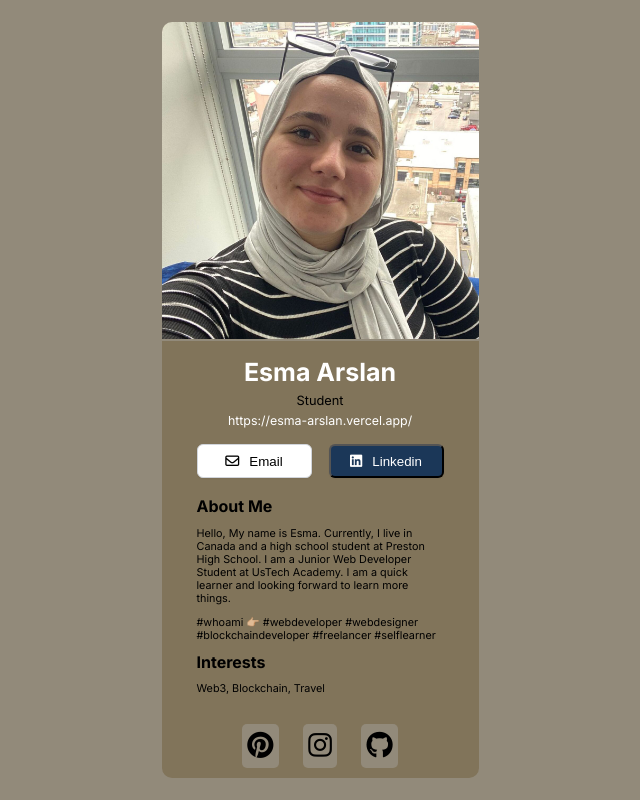
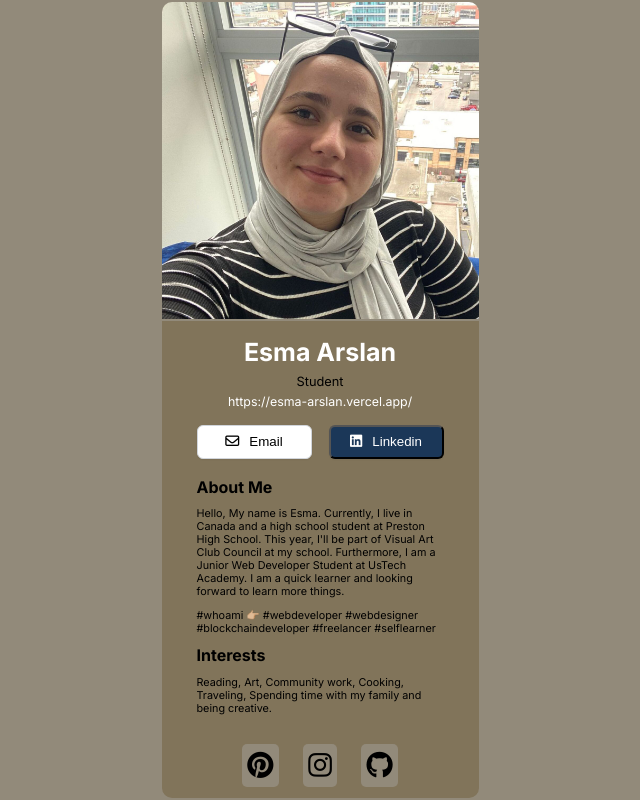
Before and after one commit to esmaxarslan/esma-arslan, a plain HTML site: page index.html in a window 1280 px wide. Shown: the whole page, without its empty margins (320-960 px from the left). Drawn offline with Linux system fonts and the light colour scheme.

Commit message:
interests are given now.

```diff
--- a/index.html
+++ b/index.html
@@ -48,7 +48,7 @@
                         <h3 class="bcard__heading">About Me</h3>
                         <p class="bcard__text">
                             Hello, My name is Esma. Currently, I live in Canada and a high school student at Preston
-                            High School. I am a Junior Web Developer Student at UsTech Academy. I am a quick learner and
+                            High School. This year, I'll be part of Visual Art Club Council at my school. Furthermore, I am a Junior Web Developer Student at UsTech Academy.  I am a quick learner and
                             looking forward to learn more things.
                         </p>
                         <p class="bcard__text">
@@ -59,7 +59,7 @@
                     </div>
                     <div class="bcard__interests">
                         <h3 class="bcard__heading">Interests</h3>
-                        <p class="bcard__text">Web3, Blockchain, Travel</p>
+                        <p class="bcard__text">Reading, Art, Community work, Cooking, Traveling, Spending time with my family and being creative. </p>
                     </div>
                 </div>
             </div>
```
